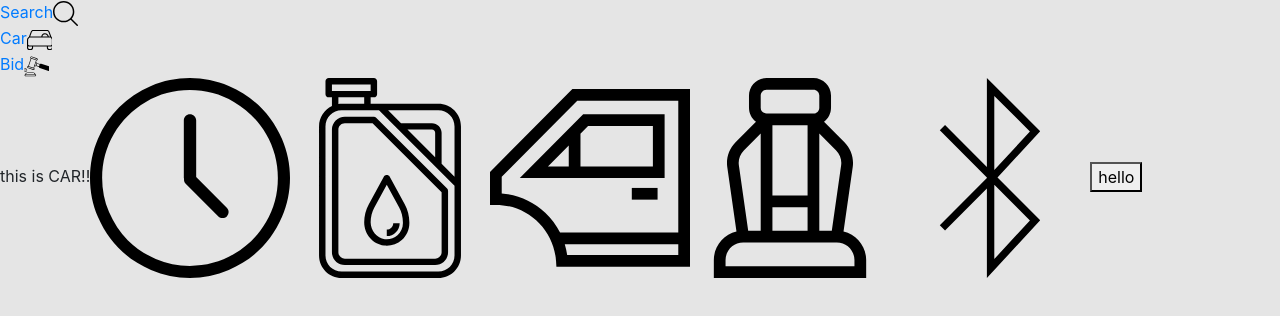
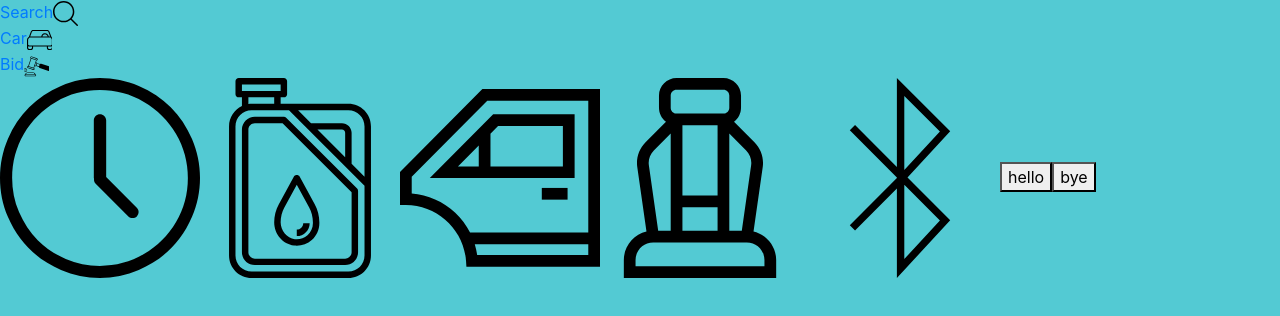
Before and after one commit to ridebid/ridebid, a React app: page /car in a window 1280 px wide. Shown: the top 316 px of the page. Built offline with nearby package versions, Linux system fonts and the light colour scheme.

Commit message:
Added more css to car page

```diff
--- a/src/Container/CarCard.jsx
+++ b/src/Container/CarCard.jsx
@@ -6,19 +6,16 @@ import { Card, CardImg, CardText, CardBody, CardTitle, CardSubtitle, Button } fr
   const styleRow = {
     width: '50vh'
   }
-    const styleCard = {
+  const styleCarded = {
     borderRadius: '13px',
     width: '351px',
-      height: '268px',
+    height: '268px'
   }
   return (
-    <div>
-
-
     <div style={styleRow}>
-      <Card style={styleCard}>
+      <Card style={styleCarded}>
         <CardImg top width="100%" src="https://placeholdit.imgix.net/~text?txtsize=33&txt=318%C3%97180&w=318&h=180" alt="Card image cap" />
-        <CardBody style={{align: 'center'}}>
+        <CardBody>
           <CardTitle>      {info.make}</CardTitle>
           <CardSubtitle>{info.year}</CardSubtitle>
           <CardText></CardText>
@@ -26,7 +23,6 @@ import { Card, CardImg, CardText, CardBody, CardTitle, CardSubtitle, Button } fr
         </CardBody>
       </Card>
     </div>
-    </div>
   );
 };
 
--- a/src/Container/CarContainer.jsx
+++ b/src/Container/CarContainer.jsx
@@ -12,10 +12,11 @@ class CarContainer extends Component {
       cars: []
     }
     this.getAllVehicles = this.getAllVehicles.bind(this)
+    this.getFakeVehicles = this.getFakeVehicles.bind(this)
   }
 
   componentDidMount() {
-    document.body.style.backgroundColor='#E5E5E5';
+    document.body.style.backgroundColor='#53CAD3';
   }
 
   getAllVehicles() {
@@ -33,14 +34,31 @@ class CarContainer extends Component {
       }
     })
   }
+  getFakeVehicles() {
+    this.setState({
+      cars: [
+
+          {
+            info: {
+              make: 'Tesla',
+              year: 2017
+            },
+            location: {
+              'data': {
+                'latitude': 38.271888732910156,
+                'longitude': -108.8855209350586
+              }
+            }
+          }
+
+      ]
+    });
+  }
 
   render() {
-    const clockSize = '200px'
-    const styleGal={
-      'transform': "rotate('90deg')"
-    };
+    const clockSize = '200px';
     return (
-      <div>this is CAR!!
+      <div>
         {this.state.cars.map((car) => {
           return (<div>
             <CarCard car={car} />
@@ -52,6 +70,7 @@ class CarContainer extends Component {
         <SeatsIcon width={clockSize} height={clockSize}/>
         <BluetoothIcon width={clockSize} height={clockSize}/>
         <button onClick={this.getAllVehicles}>hello</button>
+        <button onClick={this.getFakeVehicles}>bye</button>
       </div>
     )
   }
```
Lines whose indentation alone changed are shown as unchanged.
